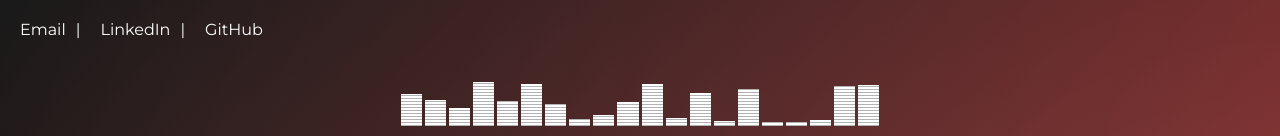
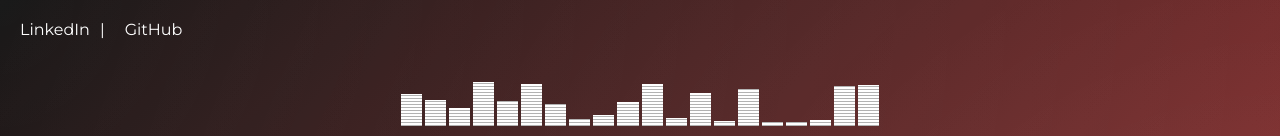
Before and after one commit to adamwalid64/Adam-PortfolioWebsite, a website: page public/index.html in a window 1280 px wide. Shown: the top 136 px of the page. Drawn offline with Linux system fonts and the light colour scheme; no server answers.

Commit message:
Remove header email link

```diff
--- a/public/index.html
+++ b/public/index.html
@@ -11,7 +11,6 @@
   <canvas id="bg-canvas" aria-hidden="true"></canvas>
   <header class="hero">
     <div class="header-contact">
-      <a href="mailto:adamwalidprof@gmail.com">Email</a>
       <a href="https://www.linkedin.com/in/adamwalid/" target="_blank" rel="noopener">LinkedIn</a>
       <a href="https://github.com/adamwalid64" target="_blank" rel="noopener">GitHub</a>
     </div>
```
